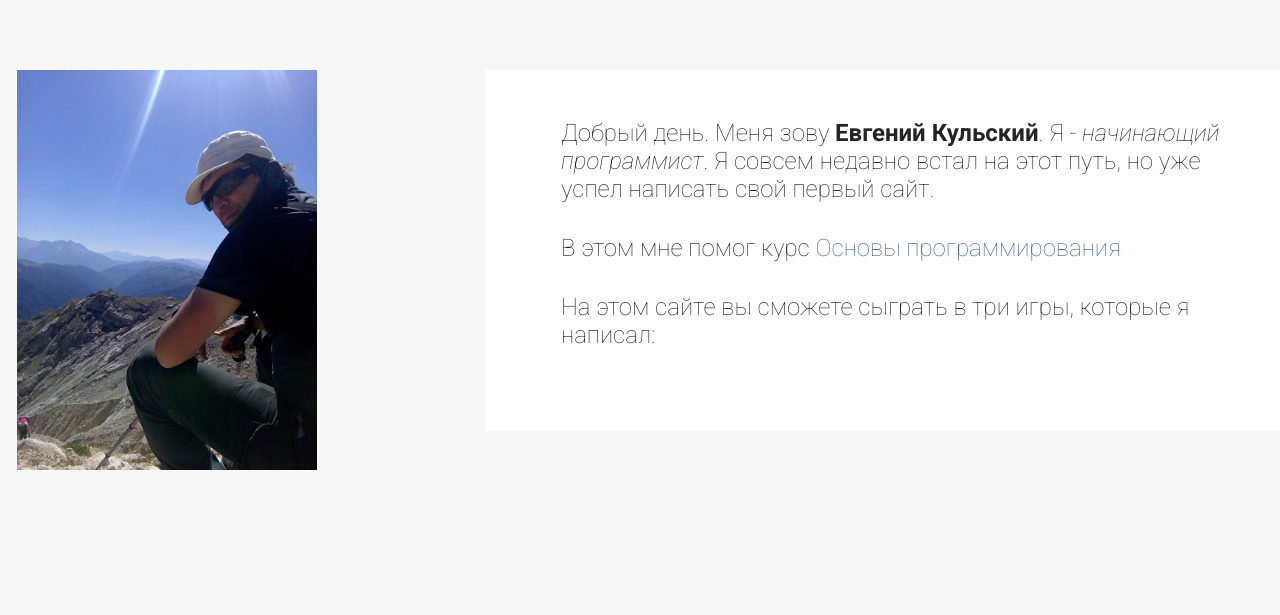
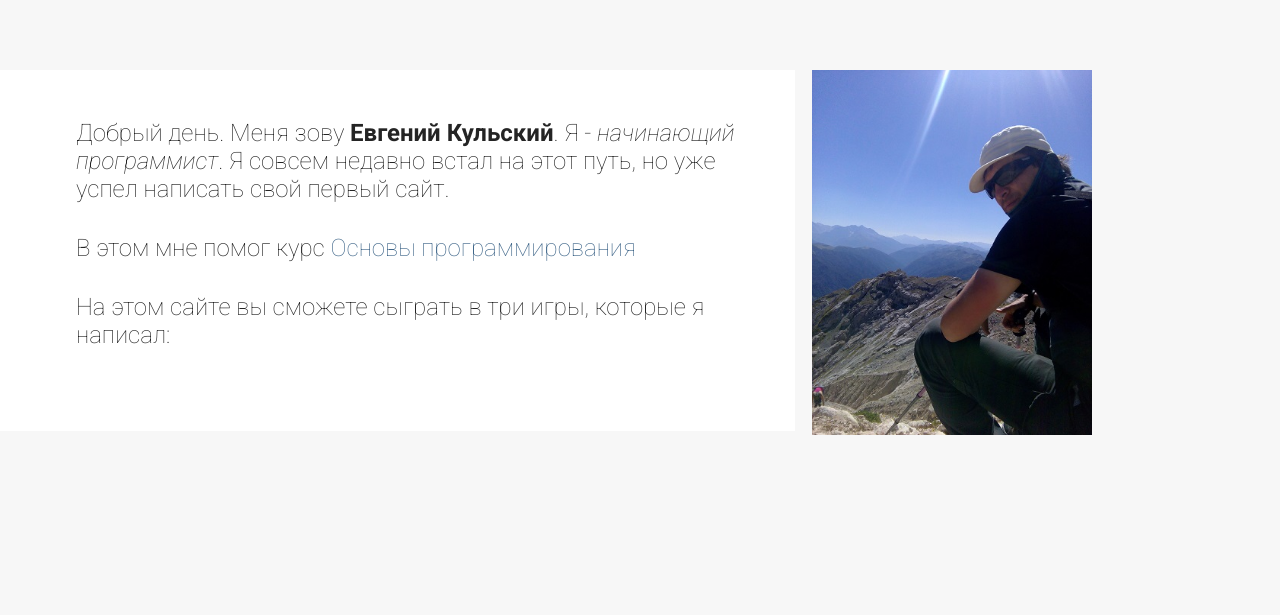
Before and after one commit to C00LSkY/firstsite, a plain HTML site: page index1.html in a window 1280 px wide. Shown: the part 185-800 px from the top of the page. Drawn offline with Linux system fonts and the light colour scheme.

Commit message:
конечный вариант

```diff
--- a/index1.html
+++ b/index1.html
@@ -16,7 +16,7 @@
 	<div id="content">
 		<h1>Личный сайт студента GeekBrains</h1>
 		<div id="center">
-			<img src="img/photo.jpg" height="400" width="300"></img>
+			<img src="img/photo.jpg" height="365" width="280"></img>
 			<div id="box_text">
 				<p>
 				Добрый день. Меня зову <b>Евгений Кульский</b>. Я - <i>начинающий программист</i>. Я совсем недавно встал на этот путь, но уже успел написать свой первый сайт.
--- a/style.css
+++ b/style.css
@@ -81,7 +81,7 @@ body {
 #content #box_text {
     width: 671px;
     background-color: #ffffff;
-    float: right;
+    float: left;
     padding: 49px 48px 51px 76px;
 }
 
```
